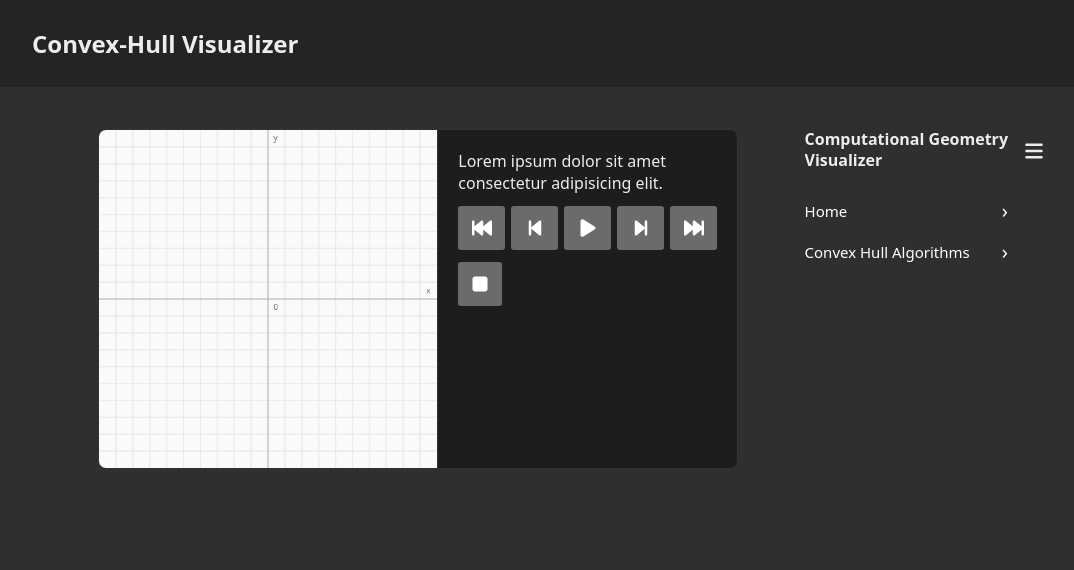
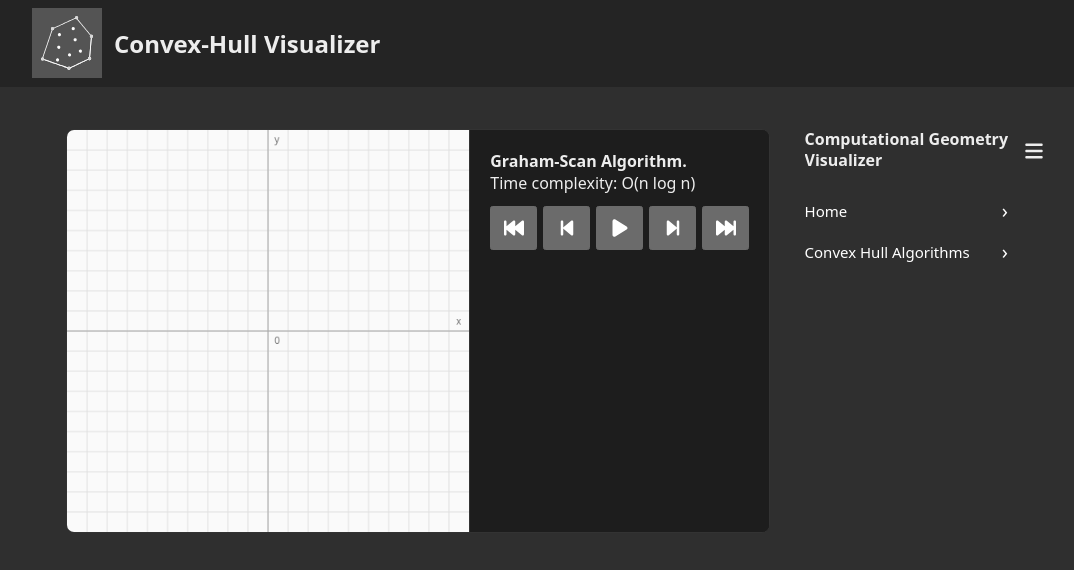
Before and after one commit to LestathRiveraD/Interactive-Convex-Hull-Visualizer, a React (Vite) app in the folder visualizer-frontend/: page /graham-scan in a window 1280 px wide. Shown: the top 570 px of the page, without its empty margins (96-1170 px from the left). Built offline with nearby package versions, Linux system fonts and the light colour scheme.

Commit message:
feat: (ui) logo and algorithm description

```diff
--- a/visualizer-frontend/src/App.css
+++ b/visualizer-frontend/src/App.css
@@ -11,10 +11,19 @@
 }
 
 .navBar {
+  display: flex;
+  align-items: center;
+  gap: 12px;
   background-color: #242424;
   padding: 7px;
   padding-left: 10%;
   text-align: left;
+}
+
+.navbar-logo {
+  display: block;
+  flex-shrink: 0;
+
 }
 
 .app {
--- a/visualizer-frontend/src/App.jsx
+++ b/visualizer-frontend/src/App.jsx
@@ -16,6 +16,7 @@ function App() {
   return (
     <BrowserRouter>
       <nav className='navBar'>
+        <img className="navbar-logo" src={`${import.meta.env.BASE_URL}favicon.svg`} alt="" width="70" height="70" />
         <h1>Convex-Hull Visualizer</h1>
       </nav>
       <div className='main'>
--- a/visualizer-frontend/src/algorithm-pages/convex-hull/graham-scan/GrahamScanPlayground.jsx
+++ b/visualizer-frontend/src/algorithm-pages/convex-hull/graham-scan/GrahamScanPlayground.jsx
@@ -11,6 +11,7 @@ function GrahamScanPlayground() {
     const [ points, setPoints ] = useState([])
     const [ simulation, setSimulation ] = useState(-1)
     const [ hull, setHull ] = useState([])
+    const isRunning = simulation >= 0
 
     useEffect(() => {
         const canvas = canvasRef.current;
@@ -61,7 +62,6 @@ function GrahamScanPlayground() {
             ctx.fillStyle = "#171717"
 
             const curSimulationStep = hull[1][simulation]
-            // console.log(curSimulationStep)
 
             if (curSimulationStep.length >= 2)
             {
@@ -142,7 +142,8 @@ function GrahamScanPlayground() {
             <div className='panel'>
                 <div className="inside-panel">
                     <div>
-                        Lorem ipsum dolor sit amet consectetur adipisicing elit.
+                        <b>Graham-Scan Algorithm.</b><br/>
+                        Time complexity: O(n log n)
                     </div>
                     <div className="playback-controls">
                         <button type="button" onClick={handleStart} aria-label="Go to first step" title="Go to first step">
@@ -151,8 +152,13 @@ function GrahamScanPlayground() {
                         <button type="button" onClick={handleBack} aria-label="Previous step" title="Previous step">
                             <PlaybackIcon name="backward-step" />
                         </button>
-                        <button type="button" onClick={drawHull} aria-label="Start simulation" title="Start simulation">
-                            <PlaybackIcon name="play" />
+                        <button
+                            type="button"
+                            onClick={isRunning ? handleStop : drawHull}
+                            aria-label={isRunning ? 'Stop simulation' : 'Start simulation'}
+                            title={isRunning ? 'Stop simulation' : 'Start simulation'}
+                        >
+                            <PlaybackIcon name={isRunning ? 'stop' : 'play'} />
                         </button>
                         <button type="button" onClick={handleNext} aria-label="Next step" title="Next step">
                             <PlaybackIcon name="forward-step" />
@@ -161,9 +167,6 @@ function GrahamScanPlayground() {
                             <PlaybackIcon name="forward-fast" />
                         </button>
                     </div>
-                    <button className="playback-stop" type="button" onClick={handleStop} aria-label="Stop simulation" title="Stop simulation">
-                        <PlaybackIcon name="stop" />
-                    </button>
                 </div>
             </div>
         </div>
--- a/visualizer-frontend/src/algorithm-pages/convex-hull/graham-scan/graham-scan-styles.css
+++ b/visualizer-frontend/src/algorithm-pages/convex-hull/graham-scan/graham-scan-styles.css
@@ -8,7 +8,7 @@
 .container {
   display: grid;
   grid-template-columns: minmax(0, 1fr) 300px;
-  width: 50vw;
+  width: 55vw;
   max-width: 100%;
   margin: 0 auto;
   gap: 0;
@@ -44,8 +44,7 @@
   margin: 0;
 }
 
-.playback-controls button,
-.playback-stop {
+.playback-controls button {
   display: inline-flex;
   align-items: center;
   justify-content: center;
@@ -58,11 +57,6 @@
 .playback-controls button {
   min-width: 0;
   padding: 10px 0;
-}
-
-.playback-stop {
-  align-self: flex-start;
-  margin: 0;
 }
 
 @media (max-width: 900px) {
--- a/visualizer-frontend/src/components/Sidebar.jsx
+++ b/visualizer-frontend/src/components/Sidebar.jsx
@@ -11,7 +11,7 @@ const sections = [
     {
         name: "Convex Hull Algorithms",
         children: [
-            ["Graham scan", "graham-scan/"],
+            ["Graham scan", "graham-scan"],
         ]
     },
 ];
```
